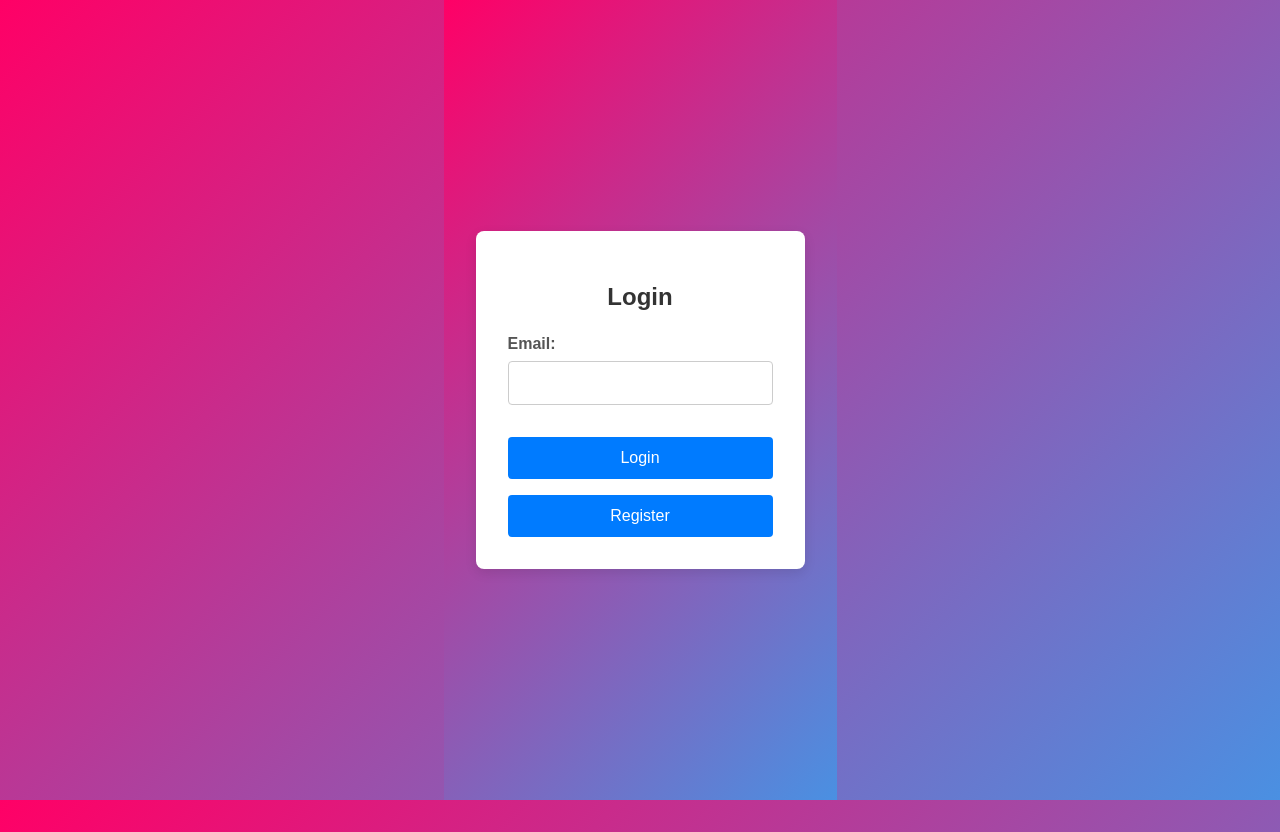
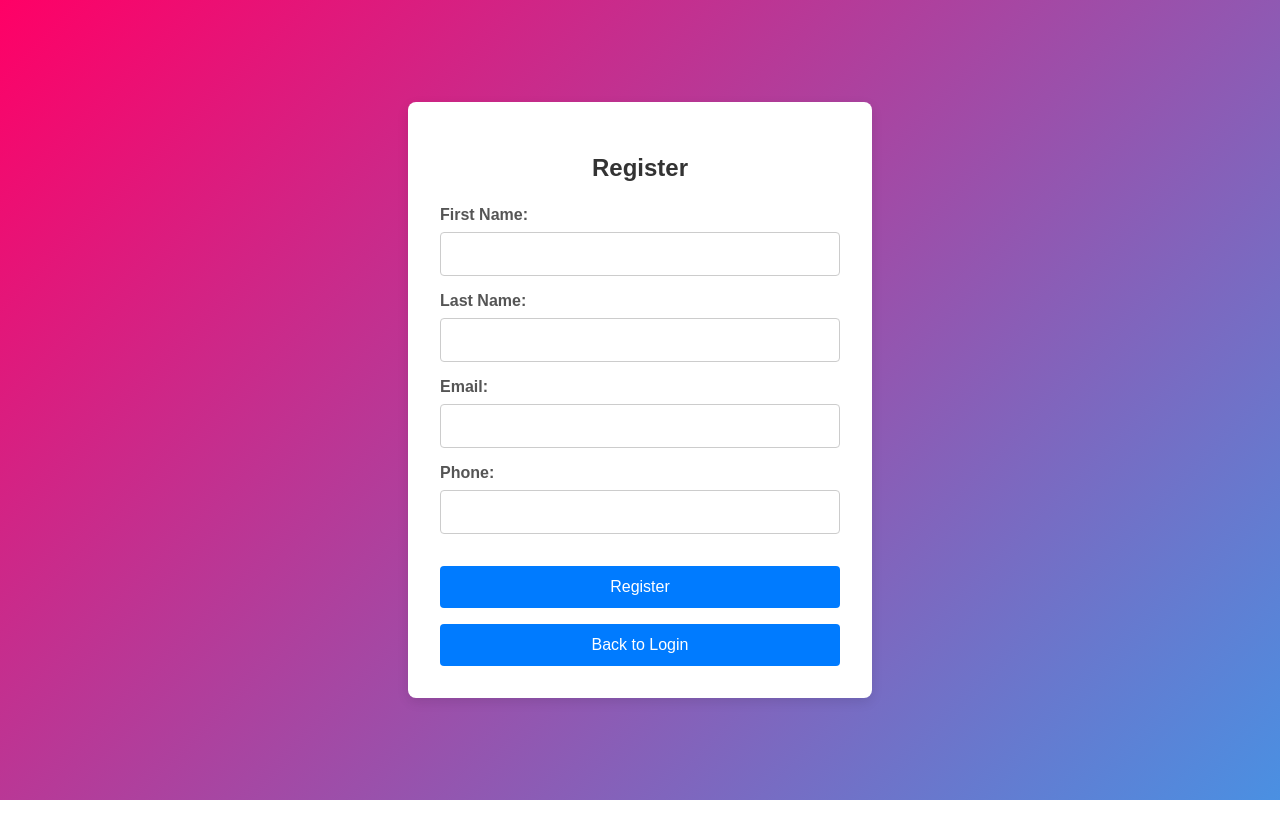
Before and after one commit to ITSALEXHELLO/Database-Project, a React (Create React App) app in the folder fe/: page /register in a window 1280 px wide. After the commit the page ends 800 px from the top, so only its background shows below. Built offline with nearby package versions, Linux system fonts and the light colour scheme.

Commit message:
started db integration

```diff
--- a/fe/package.json
+++ b/fe/package.json
@@ -16,7 +16,8 @@
     "react-router-dom": "^5.2.0",
     "react-scripts": "5.0.1",
     "typescript": "^4.9.5",
-    "web-vitals": "^2.1.4"
+    "web-vitals": "^2.1.4",
+    "axios": "^1.7.7"
   },
   "scripts": {
     "start": "react-scripts start",
--- a/fe/src/App.tsx
+++ b/fe/src/App.tsx
@@ -1,29 +1,28 @@
 import React, { useState } from 'react';
-import { BrowserRouter as Router, Route, Switch, useHistory } from 'react-router-dom';
-import './style/App.css';
+import { BrowserRouter as Router, Route, Switch, Redirect } from 'react-router-dom';
 import Login from './Login';
 import Register from './Register';
 import Menu from './Menu';
 
-function App() {
-  const [isRegistering, setIsRegistering] = useState(false);
+const App: React.FC = () => {
+  const [isAuthenticated, setIsAuthenticated] = useState(false);
 
   return (
     <Router>
-      <div className="App">
-        <Switch>
-          <Route path="/menu/:tableNumber" component={Menu} />
-          <Route path="/">
-            {isRegistering ? (
-              <Register setIsRegistering={setIsRegistering} />
-            ) : (
-              <Login setIsRegistering={setIsRegistering} />
-            )}
-          </Route>
-        </Switch>
-      </div>
+      <Switch>
+        <Route path="/login">
+          <Login setIsAuthenticated={setIsAuthenticated} />
+        </Route>
+        <Route path="/register">
+          <Register setIsAuthenticated={setIsAuthenticated} />
+        </Route>
+        <Route path="/menu/:tableNumber">
+          {isAuthenticated ? <Menu /> : <Redirect to="/login" />}
+        </Route>
+        <Redirect from="/" to="/login" />
+      </Switch>
     </Router>
   );
-}
+};
 
 export default App;
--- a/fe/src/Login.tsx
+++ b/fe/src/Login.tsx
@@ -1,25 +1,40 @@
 import React, { useState } from 'react';
 import { useHistory, useLocation } from 'react-router-dom';
+import axios from 'axios';
+import './style/Login.css'; // Ensure you have the correct path to your CSS file
 
 interface LoginProps {
-  setIsRegistering: (isRegistering: boolean) => void;
+  setIsAuthenticated: (isAuthenticated: boolean) => void;
 }
 
-const Login: React.FC<LoginProps> = ({ setIsRegistering }) => {
+const Login: React.FC<LoginProps> = ({ setIsAuthenticated }) => {
   const [email, setEmail] = useState('');
   const history = useHistory();
   const location = useLocation();
   const tableNumber = new URLSearchParams(location.search).get('tableNumber');
 
-  const handleLogin = (e: React.FormEvent) => {
+  const handleLogin = async (e: React.FormEvent) => {
     e.preventDefault();
-    // Handle login logic here
+    try {
+      const response = await axios.get('/login', {
+        params: { email },
+      });
+      if (response.status === 201) {
+        setIsAuthenticated(true);
         if (tableNumber) {
           history.push(`/menu/${tableNumber}`);
+        }
+      } else {
+        alert(response.data.message);
+      }
+    } catch (error) {
+      console.error('Login error:', error);
+      alert('Login failed. Please try again.');
     }
   };
 
   return (
+    <div className="login-wrapper">
       <div className="login-container">
         <h2>Login</h2>
         <form onSubmit={handleLogin}>
@@ -34,7 +49,8 @@ const Login: React.FC<LoginProps> = ({ setIsRegistering }) => {
           </div>
           <button type="submit">Login</button>
         </form>
-      <button onClick={() => setIsRegistering(true)}>Register</button>
+        <button onClick={() => history.push('/register')}>Register</button>
+      </div>
     </div>
   );
 };
--- a/fe/src/Register.tsx
+++ b/fe/src/Register.tsx
@@ -1,11 +1,13 @@
 import React, { useState } from 'react';
 import { useHistory, useLocation } from 'react-router-dom';
+import axios from 'axios';
+import './style/Register.css'; // Ensure you have the correct path to your CSS file
 
 interface RegisterProps {
-  setIsRegistering: (isRegistering: boolean) => void;
+  setIsAuthenticated: (isAuthenticated: boolean) => void;
 }
 
-const Register: React.FC<RegisterProps> = ({ setIsRegistering }) => {
+const Register: React.FC<RegisterProps> = ({ setIsAuthenticated }) => {
   const [firstName, setFirstName] = useState('');
   const [lastName, setLastName] = useState('');
   const [email, setEmail] = useState('');
@@ -14,15 +16,31 @@ const Register: React.FC<RegisterProps> = ({ setIsRegistering }) => {
   const location = useLocation();
   const tableNumber = new URLSearchParams(location.search).get('tableNumber');
 
-  const handleRegister = (e: React.FormEvent) => {
+  const handleRegister = async (e: React.FormEvent) => {
     e.preventDefault();
-    // Handle registration logic here
+    try {
+      const response = await axios.post('/createCustomer', {
+        first_name: firstName,
+        last_name: lastName,
+        phone_number: phone,
+        email,
+      });
+      if (response.status === 201) {
+        setIsAuthenticated(true);
         if (tableNumber) {
           history.push(`/menu/${tableNumber}`);
+        }
+      } else {
+        alert(response.data.message);
+      }
+    } catch (error) {
+      console.error('Registration error:', error);
+      alert('Registration failed. Please try again.');
     }
   };
 
   return (
+    <div className="register-wrapper">
       <div className="register-container">
         <h2>Register</h2>
         <form onSubmit={handleRegister}>
@@ -71,7 +89,8 @@ const Register: React.FC<RegisterProps> = ({ setIsRegistering }) => {
           </div>
           <button type="submit">Register</button>
         </form>
-      <button onClick={() => setIsRegistering(false)}>Back to Login</button>
+        <button onClick={() => history.push('/login')}>Back to Login</button>
+      </div>
     </div>
   );
 };
--- a/fe/src/style/App.css
+++ b/fe/src/style/App.css
@@ -1,14 +1,3 @@
-body, html {
-  margin: 0;
-  padding: 0;
-  height: 100%;
-  font-family: Arial, sans-serif;
-  background: linear-gradient(135deg, #f06, #4a90e2);
-  display: flex;
-  justify-content: center;
-  align-items: center;
-}
-
 .App {
   display: flex;
   justify-content: center;
@@ -16,79 +5,3 @@ body, html {
   height: 100vh;
   padding: 2rem; /* Add padding to create space around the login box */
 }
-
-.login-container, .register-container {
-  background: white;
-  padding: 2rem;
-  border-radius: 8px;
-  box-shadow: 0 4px 12px rgba(0, 0, 0, 0.1);
-  width: 100%;
-  max-width: 400px;
-  text-align: center;
-}
-
-h2 {
-  margin-bottom: 1.5rem;
-  font-size: 1.5rem;
-  color: #333;
-}
-
-form {
-  display: flex;
-  flex-direction: column;
-  align-items: center;
-  width: 100%;
-}
-
-form div {
-  margin-bottom: 1rem;
-  width: 100%;
-  padding: 0 1rem; /* Add padding to the container */
-}
-
-label {
-  display: block;
-  margin-bottom: 0.5rem;
-  font-weight: bold;
-  color: #555;
-  text-align: left;
-}
-
-input {
-  width: 100%;
-  padding: 0.75rem;
-  border: 1px solid #ccc;
-  border-radius: 4px;
-  font-size: 1rem;
-  box-sizing: border-box; /* Include padding and border in the element's total width and height */
-}
-
-button {
-  width: 100%;
-  padding: 0.75rem;
-  border: none;
-  border-radius: 4px;
-  background-color: #007bff;
-  color: white;
-  font-size: 1rem;
-  cursor: pointer;
-  margin-top: 1rem;
-}
-
-button:hover {
-  background-color: #0056b3;
-}
-
-button + button {
-  background-color: #6c757d;
-}
-
-button + button:hover {
-  background-color: #5a6268;
-}
-
-.error {
-  color: red;
-  font-size: 0.875rem;
-  margin-top: 0.25rem;
-}
--- /dev/null
+++ b/fe/src/style/Login.css
@@ -0,0 +1,86 @@
+body, html {
+  margin: 0;
+  padding: 0;
+  height: 100%;
+  font-family: Arial, sans-serif;
+  background: linear-gradient(135deg, #f06, #4a90e2);
+  overflow: hidden; /* Prevent scroll bars */
+}
+
+.login-wrapper {
+  display: flex;
+  justify-content: center;
+  align-items: center;
+  height: 100vh;
+  width: 100vw;
+}
+
+.login-container {
+  background: white;
+  padding: 2rem;
+  border-radius: 8px;
+  box-shadow: 0 4px 12px rgba(0, 0, 0, 0.1);
+  width: 100%;
+  max-width: 400px;
+  text-align: center;
+}
+
+h2 {
+  margin-bottom: 1.5rem;
+  font-size: 1.5rem;
+  color: #333;
+}
+
+form {
+  display: flex;
+  flex-direction: column;
+  align-items: center;
+  width: 100%;
+}
+
+form div {
+  margin-bottom: 1rem;
+  width: 100%;
+  padding: 0 1rem; /* Add padding to the container */
+}
+
+label {
+  display: block;
+  margin-bottom: 0.5rem;
+  font-weight: bold;
+  color: #555;
+  text-align: left;
+}
+
+input {
+  width: 100%;
+  padding: 0.75rem;
+  border: 1px solid #ccc;
+  border-radius: 4px;
+  font-size: 1rem;
+  box-sizing: border-box; /* Include padding and border in the element's total width and height */
+}
+
+button {
+  width: 100%;
+  padding: 0.75rem;
+  border: none;
+  border-radius: 4px;
+  background-color: #007bff;
+  color: white;
+  font-size: 1rem;
+  cursor: pointer;
+  margin-top: 1rem;
+}
+
+button:hover {
+  background-color: #0056b3;
+}
+
+button + button {
+  background-color: #6c757d;
+}
+
+button + button:hover {
+  background-color: #5a6268;
+}
--- /dev/null
+++ b/fe/src/style/Menu.css
@@ -0,0 +1,52 @@
+.menu-container {
+  padding: 2rem;
+  background: white;
+  border-radius: 8px;
+  box-shadow: 0 4px 12px rgba(0, 0, 0, 0.1);
+  max-width: 800px;
+  margin: 2rem auto;
+  text-align: center;
+}
+
+h2 {
+  margin-bottom: 1.5rem;
+  font-size: 1.5rem;
+  color: #333;
+}
+
+.search-filter {
+  display: flex;
+  justify-content: space-between;
+  margin-bottom: 1.5rem;
+}
+
+.search-filter input {
+  width: 70%;
+  padding: 0.75rem;
+  border: 1px solid #ccc;
+  border-radius: 4px;
+  font-size: 1rem;
+}
+
+.search-filter select {
+  width: 28%;
+  padding: 0.75rem;
+  border: 1px solid #ccc;
+  border-radius: 4px;
+  font-size: 1rem;
+}
+
+.menu-items {
+  display: flex;
+  flex-wrap: wrap;
+  gap: 1rem;
+}
+
+.menu-item {
+  background: #f0f2f5;
+  padding: 1rem;
+  border-radius: 4px;
+  box-shadow: 0 2px 6px rgba(0, 0, 0, 0.1);
+  flex: 1 1 calc(33.333% - 1rem);
+  text-align: center;
+}
--- /dev/null
+++ b/fe/src/style/Register.css
@@ -0,0 +1,86 @@
+body, html {
+  margin: 0;
+  padding: 0;
+  height: 100%;
+  font-family: Arial, sans-serif;
+  background: linear-gradient(135deg, #f06, #4a90e2);
+  overflow: hidden; /* Prevent scroll bars */
+}
+
+.register-wrapper {
+  display: flex;
+  justify-content: center;
+  align-items: center;
+  height: 100vh;
+  width: 100vw;
+}
+
+.register-container {
+  background: white;
+  padding: 2rem;
+  border-radius: 8px;
+  box-shadow: 0 4px 12px rgba(0, 0, 0, 0.1);
+  width: 100%;
+  max-width: 400px;
+  text-align: center;
+}
+
+h2 {
+  margin-bottom: 1.5rem;
+  font-size: 1.5rem;
+  color: #333;
+}
+
+form {
+  display: flex;
+  flex-direction: column;
+  align-items: center;
+  width: 100%;
+}
+
+form div {
+  margin-bottom: 1rem;
+  width: 100%;
+  padding: 0 1rem; /* Add padding to the container */
+}
+
+label {
+  display: block;
+  margin-bottom: 0.5rem;
+  font-weight: bold;
+  color: #555;
+  text-align: left;
+}
+
+input {
+  width: 100%;
+  padding: 0.75rem;
+  border: 1px solid #ccc;
+  border-radius: 4px;
+  font-size: 1rem;
+  box-sizing: border-box; /* Include padding and border in the element's total width and height */
+}
+
+button {
+  width: 100%;
+  padding: 0.75rem;
+  border: none;
+  border-radius: 4px;
+  background-color: #007bff;
+  color: white;
+  font-size: 1rem;
+  cursor: pointer;
+  margin-top: 1rem;
+}
+
+button:hover {
+  background-color: #0056b3;
+}
+
+button + button {
+  background-color: #6c757d;
+}
+
+button + button:hover {
+  background-color: #5a6268;
+}
--- a/fe/src/style/menu.css
+++ /dev/null
@@ -1,52 +0,0 @@
-.menu-container {
-    padding: 2rem;
-    background: white;
-    border-radius: 8px;
-    box-shadow: 0 4px 12px rgba(0, 0, 0, 0.1);
-    max-width: 800px;
-    margin: 2rem auto;
-    text-align: center;
-  }
-
-  h2 {
-    margin-bottom: 1.5rem;
-    font-size: 1.5rem;
-    color: #333;
-  }
-
-  .search-filter {
-    display: flex;
-    justify-content: space-between;
-    margin-bottom: 1.5rem;
-  }
-
-  .search-filter input {
-    width: 70%;
-    padding: 0.75rem;
-    border: 1px solid #ccc;
-    border-radius: 4px;
-    font-size: 1rem;
-  }
-
-  .search-filter select {
-    width: 28%;
-    padding: 0.75rem;
-    border: 1px solid #ccc;
-    border-radius: 4px;
-    font-size: 1rem;
-  }
-
-  .menu-items {
-    display: flex;
-    flex-wrap: wrap;
-    gap: 1rem;
-  }
-
-  .menu-item {
-    background: #f0f2f5;
-    padding: 1rem;
-    border-radius: 4px;
-    box-shadow: 0 2px 6px rgba(0, 0, 0, 0.1);
-    flex: 1 1 calc(33.333% - 1rem);
-    text-align: center;
-  }
```
Also changed, not shown: fe/src/Menu.tsx (+30 -12 lines), 1 other file (tests, documents, lock files or other folders). Lines whose indentation alone changed are shown as unchanged.
